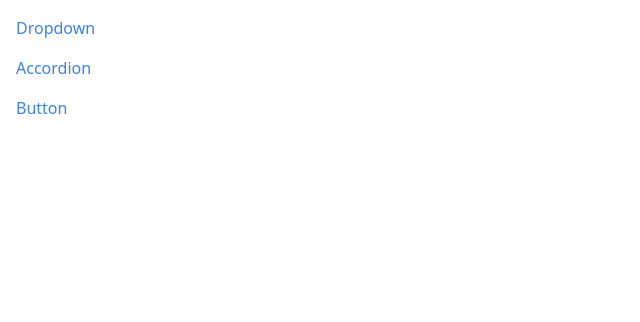
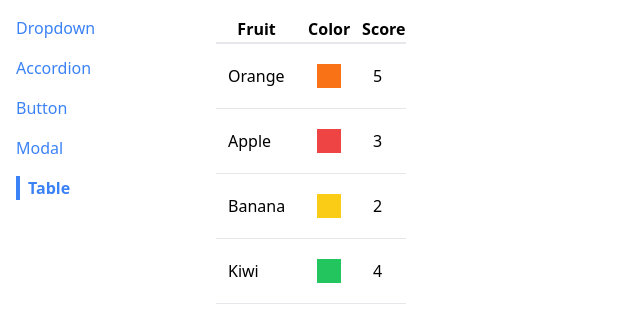
Before and after one commit to aayushi28/Component-development, a React (Create React App) app: page /table in a window 1280 px wide. Shown: the top 322 px of the page, without its empty margins (0-640 px from the left). Built offline with nearby package versions, Linux system fonts and the light colour scheme.

Commit message:
adding resusable table component

```diff
--- a/public/index.html
+++ b/public/index.html
@@ -39,5 +39,6 @@
       To begin the development, run `npm start` or `yarn start`.
       To create a production bundle, use `npm run build` or `yarn build`.
     -->
+    <div class="modal-container"></div>
   </body>
 </html>
--- a/src/App.js
+++ b/src/App.js
@@ -3,7 +3,8 @@ import Route from "./Component/Route";
 import AccordionPage from "./pages/AccordionPage";
 import DropdownPage from "./pages/DropdownPage";
 import ButtonPage from "./pages/ButtonPage";
-
+import ModalPage from "./pages/ModalPage";
+import TablePage from "./pages/TablePage";
 function App() {
   return (
     <div className="container mx-auto grid grid-cols-6 gap-4 mt-4">
@@ -18,6 +19,12 @@ function App() {
         <Route path="/button">
           <ButtonPage/>
         </Route>
+        <Route path="/modal">
+          <ModalPage/>
+        </Route>
+        <Route path="/table">
+          <TablePage/>
+        </Route>
       </div>
     </div>
   );
--- /dev/null
+++ b/src/Component/Modal.js
@@ -0,0 +1,26 @@
+import ReactDOM from 'react-dom';
+import { useEffect } from 'react';
+function Modal({onClose, children, actionBar}){
+    useEffect(()=>{
+        document.body.classList.add('overflow-hidden');
+        return ()=>{
+            document.body.classList.remove('overflow-hidden');
+        }
+    },[])
+    return ReactDOM.createPortal(
+        <div>
+            <div onClick={onClose} className="fixed inset-0 bg-gray-300 opacity-80"></div>
+            <div className="fixed inset-40 p-10 bg-white">
+                <div className=' flex flex-col justify-between h-full'>
+                    {children}
+                    <div className='flex justify-end '>
+                        {actionBar}
+                    </div>
+                </div>
+            </div>
+        </div>,
+        document.querySelector('.modal-container')
+    );
+}
+
+export default Modal;
--- a/src/Component/SideBar.js
+++ b/src/Component/SideBar.js
@@ -4,7 +4,8 @@ function SideBar(){
         {label: 'Dropdown', path:'/'},
         {label: 'Accordion', path:'/accordion'},
         {label: 'Button', path:'/button'},
-
+        {label: 'Modal', path:'/modal'},
+        {label: 'Table', path:'/table'}
     ];
     const renderedLinks = links.map((link)=>{
         return (
@@ -19,7 +20,7 @@ function SideBar(){
         );
     })
     return(
-        <div className="sticky top-0 overflow-y-scroll flex flex-col items-start">
+        <div className="sticky top-0 overflow-y-auto flex flex-col items-start">
             {renderedLinks}
         </div>
     )
--- /dev/null
+++ b/src/Component/Table.js
@@ -0,0 +1,29 @@
+function Table({data}){
+    const renderedRows = data.map((fruit)=>{
+        return(
+            <tr className="border-b" key={fruit.name}>
+                <td className="p-3">{fruit.name}</td>
+                <td className="p-3">
+                    <div className={`p-3 m-2 ${fruit.color}`}></div>
+                </td>
+                <td className="p-3">{fruit.score}</td>
+            </tr>
+
+        )
+    });
+    return (
+        <table className="table-auto border-spacing-2">
+            <thead>
+                <tr className="border-b-2">
+                    <th>Fruit</th>
+                    <th>Color</th>
+                    <th>Score</th>
+                </tr>
+            </thead>
+            <tbody>
+                {renderedRows}
+            </tbody>
+        </table>
+    )
+}
+export default Table;
--- /dev/null
+++ b/src/pages/ModalPage.js
@@ -0,0 +1,26 @@
+import Modal from "../Component/Modal";
+import Button from "../Component/Button";
+import { useState } from "react";
+function ModalPage(){
+    const [showModal, setShowModal] = useState(false);
+    const handleClick=() =>{
+        setShowModal(true)
+    }
+    const handleClose = () =>{
+        setShowModal(false);
+    };
+    const actionBar = <div>
+        <Button onClick={handleClose} primary>I accept</Button>
+    </div>
+    const modal = <Modal onClose={handleClose} actionBar={actionBar}>
+        <p>Here is an important agreement for you to accept!</p>
+    </Modal>;
+    return(
+        <div className="relative">
+            <Button onClick={handleClick} primary>Open Modal</Button>
+            {showModal&& modal}
+        </div>
+    );
+}
+
+export default ModalPage;
--- /dev/null
+++ b/src/pages/TablePage.js
@@ -0,0 +1,24 @@
+import Table from "../Component/Table";
+function TablePage(){
+
+    const data = [
+        {
+            name:'Orange', color:'bg-orange-500', score:5
+        },
+        {
+            name:'Apple', color:'bg-red-500', score:3
+        },
+        {
+            name:'Banana', color:'bg-yellow-400', score:2
+        },
+        {
+            name:'Kiwi', color:'bg-green-500', score:4
+        },
+    ]
+    return (
+        <div>
+            <Table data={data}></Table>
+        </div>
+    )
+}
+export default TablePage;
```
